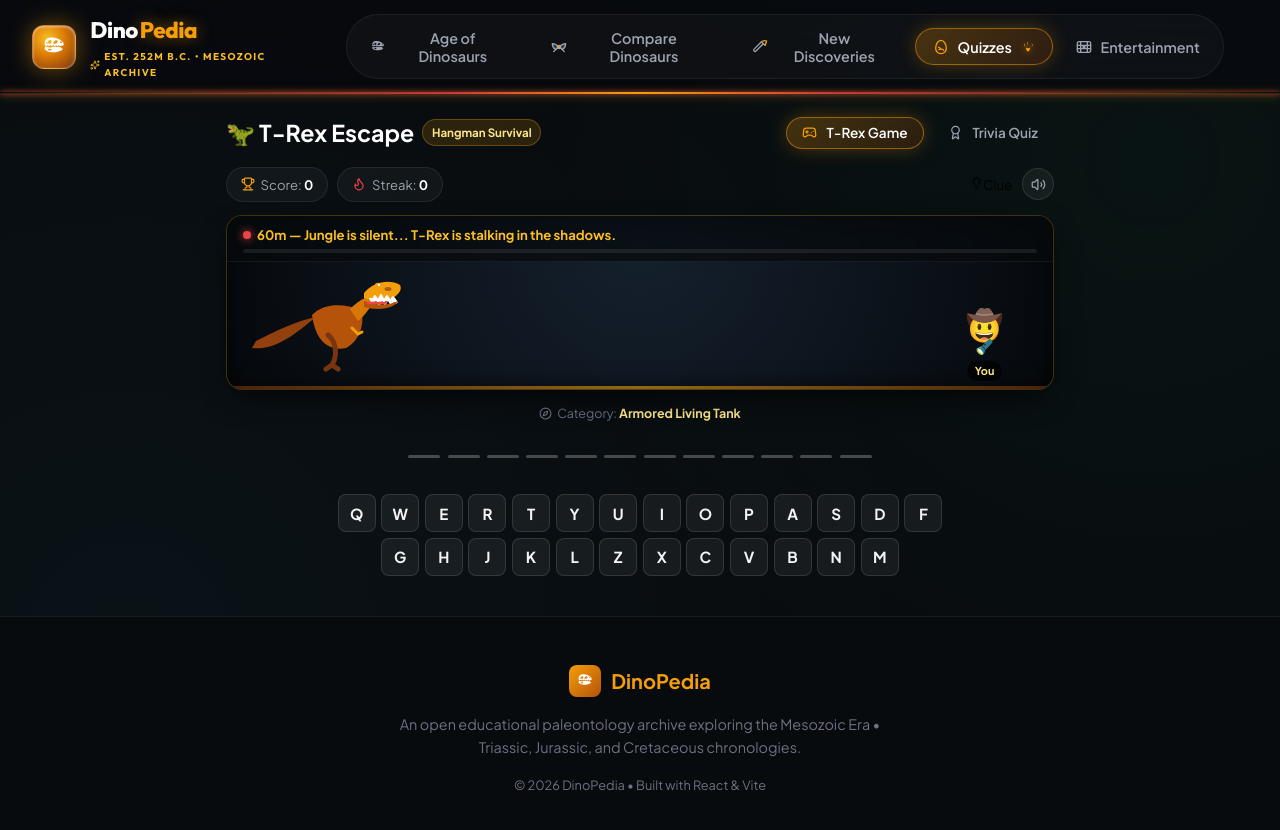
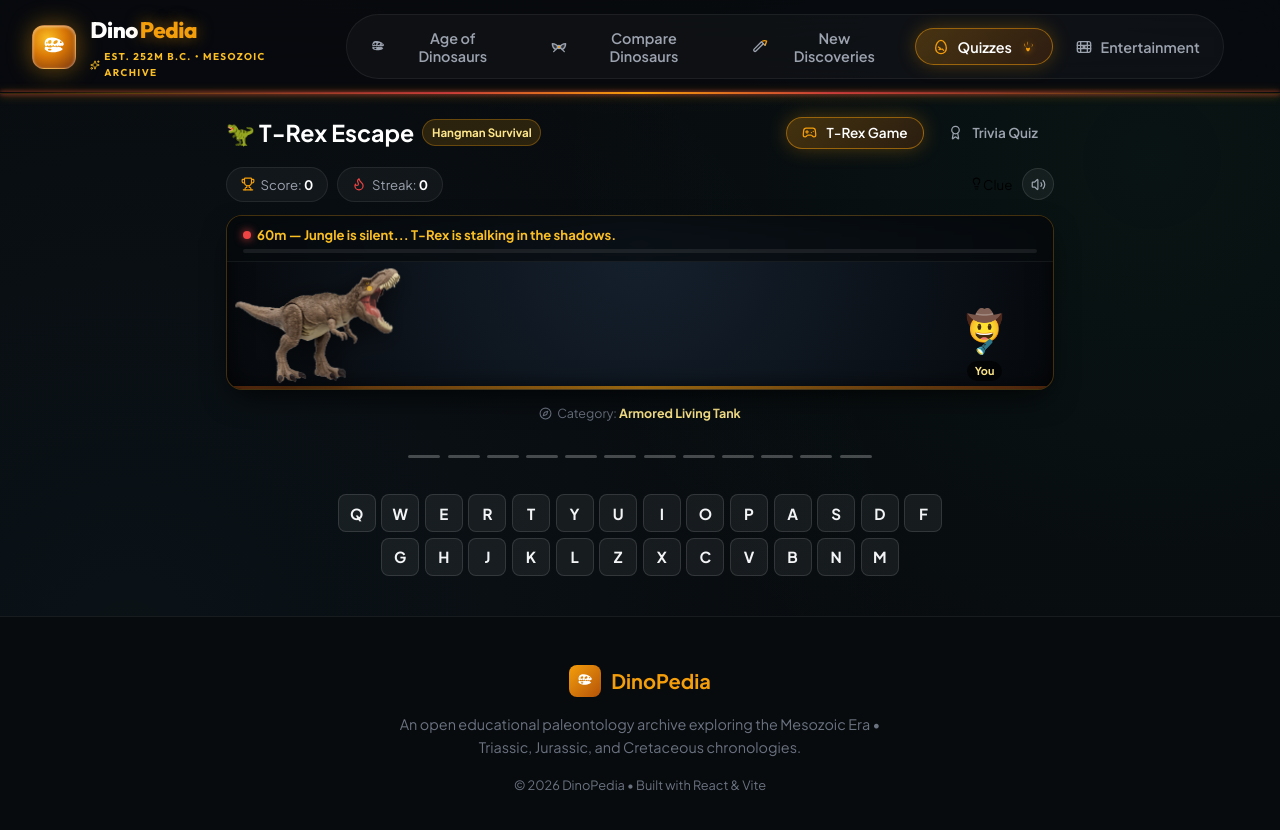
Before and after one commit to MinukaPanagoda/dinopedia, a React (Vite) app in the folder frontend/: page / in a window 1280 px wide. Both pictures are taken after a click on the button "Quizzes". Shown: the top 830 px of the page. Built offline with nearby package versions, Linux system fonts and the light colour scheme.

Commit message:
feat(game): use realistic cutout T-Rex model with stalking and chomping animations

```diff
--- a/frontend/src/components/TRexHangman.jsx
+++ b/frontend/src/components/TRexHangman.jsx
@@ -1,4 +1,5 @@
 import React, { useState, useEffect, useCallback } from 'react';
+import trexImage from '../assets/trex_transparent.png';
 import {
   Flame,
   RotateCcw,
@@ -175,58 +176,23 @@ function playSound(type, soundEnabled = true) {
 }
 
 /**
- * Articulated Animated T-Rex SVG with Upper & Lower Chomping Jaws
+ * Realistic Animated T-Rex using the user-uploaded cut dinosaur model
  */
-function ArticulatedTRex({ stage = 0, isDead = false }) {
-  const eyeColor = stage >= 4 ? '#EF4444' : '#F59E0B';
+function RealisticTRex({ stage = 0, isDead = false }) {
+  const isEnraged = stage >= 4;
 
   return (
-    <div className={`trex-figure ${isDead ? 'trex-eating-mode' : `stage-${stage}`}`}>
-      <svg
-        width="160"
-        height="115"
-        viewBox="0 0 160 115"
-        fill="none"
-        className="trex-svg-body"
-      >
-        {/* Tail */}
-        <path d="M12 78 C32 68, 52 58, 72 54 C52 70, 32 88, 8 85 Z" fill="#92400E" />
-
-        {/* Main Body */}
-        <path d="M68 52 C82 38, 102 42, 116 46 C122 58, 116 78, 102 85 C88 88, 72 82, 68 52 Z" fill="#B45309" />
-
-        {/* Tiny Theropod Forearm */}
-        <path d="M108 65 L114 71 L118 69" stroke="#F59E0B" strokeWidth="3" strokeLinecap="round" />
-
-        {/* Muscular Hind Leg & Claws */}
-        <path d="M84 72 C92 78, 94 92, 88 102 L82 106 M88 102 L94 106" stroke="#78350F" strokeWidth="5" strokeLinecap="round" />
-
-        {/* Powerful Neck */}
-        <path d="M106 46 C116 36, 126 32, 134 29 C128 42, 122 52, 114 58 Z" fill="#D97706" />
-
-        {/* ================= UPPER JAW & CRANIUM (Swings UP and CHOMPS DOWN) ================= */}
-        <g className={`trex-jaw-upper ${isDead ? 'anim-upper-chomp' : `jaw-open-${stage}`}`}>
-          {/* Cranium Base */}
-          <path d="M120 30 C130 18, 146 16, 156 22 C158 26, 156 32, 146 36 C136 38, 126 38, 120 35 Z" fill="#F59E0B" />
-          {/* Eye Socket & Fiery Eye */}
-          <circle cx="134" cy="23" r="3.2" fill={eyeColor} />
-          <circle cx="135" cy="22" r="1.2" fill="#fff" />
-          {/* Antorbital Fenestra cutout */}
-          <ellipse cx="144" cy="26" rx="3.5" ry="2" fill="#78350F" opacity="0.6" />
-          {/* Sharp Upper Teeth Row */}
-          <path d="M126 35 L129 41 L132 35 L135 42 L138 35 L141 41 L144 35 L147 41 L150 36 L153 40" stroke="#FFF" strokeWidth="2.2" strokeLinejoin="round" fill="#FFF" />
-        </g>
-
-        {/* ================= LOWER JAW / MANDIBLE (Swings DOWN and SNAPS UP) ================= */}
-        <g className={`trex-jaw-lower ${isDead ? 'anim-lower-chomp' : `jaw-drop-${stage}`}`}>
-          {/* Mandible Bone */}
-          <path d="M120 38 C128 41, 142 44, 154 38 C150 46, 134 48, 120 44 Z" fill="#B45309" />
-          {/* Pink Guttural Tongue */}
-          <path d="M124 40 C132 39, 140 41, 142 39" stroke="#EF4444" strokeWidth="2.5" strokeLinecap="round" />
-          {/* Sharp Lower Teeth Row */}
-          <path d="M128 38 L131 33 L134 38 L137 32 L140 38 L143 33 L146 38 L149 34 L152 38" stroke="#FFF" strokeWidth="2" strokeLinejoin="round" fill="#FFF" />
-        </g>
-      </svg>
+    <div className={`realistic-trex-wrapper ${isDead ? 'trex-eating-mode' : `stage-${stage}`}`}>
+      <div className="realistic-trex-img-container">
+        <img
+          src={trexImage}
+          alt="Tyrannosaurus Rex"
+          className="realistic-trex-img"
+          draggable="false"
+        />
+        {/* Menacing glowing predator eye overlay */}
+        <div className={`trex-eye-glow ${isEnraged ? 'eye-enraged' : ''} ${isDead ? 'eye-bloodlust' : ''}`} />
+      </div>
     </div>
   );
 }
@@ -374,9 +340,9 @@ export default function TRexHangman() {
 
         {/* Viewport Scene */}
         <div className="compact-viewport">
-          {/* Moving T-Rex */}
+          {/* Moving Realistic T-Rex */}
           <div className={`trex-track-container pos-step-${mistakes}`}>
-            <ArticulatedTRex stage={mistakes} isDead={isDead} />
+            <RealisticTRex stage={mistakes} isDead={isDead} />
           </div>
 
           {/* Explorer Character */}
--- a/frontend/src/index.css
+++ b/frontend/src/index.css
@@ -2484,6 +2484,64 @@ button {
   opacity: 0.6;
 }
 
+/* Realistic T-Rex Figure & Container */
+.realistic-trex-wrapper {
+  position: relative;
+  display: inline-block;
+  user-select: none;
+}
+
+.realistic-trex-img-container {
+  position: relative;
+  width: 165px;
+  height: 114px;
+}
+
+.realistic-trex-img {
+  width: 100%;
+  height: 100%;
+  object-fit: contain;
+  display: block;
+  filter: drop-shadow(0 6px 14px rgba(0, 0, 0, 0.65));
+  pointer-events: none;
+  transform-origin: 30% 85%;
+  transition: transform 0.3s ease;
+}
+
+/* Eye Glow Positioned directly on dinosaur's eye */
+.trex-eye-glow {
+  position: absolute;
+  left: 80.1%;
+  top: 13.5%;
+  width: 5px;
+  height: 5px;
+  border-radius: 50%;
+  background: #FBBF24;
+  box-shadow: 0 0 6px #F59E0B;
+  opacity: 0.65;
+  pointer-events: none;
+  transition: all 0.3s ease;
+}
+
+.trex-eye-glow.eye-enraged {
+  background: #EF4444;
+  box-shadow: 0 0 12px #EF4444, 0 0 4px #F87171;
+  opacity: 1;
+  animation: eyePulse 0.35s infinite alternate;
+}
+
+.trex-eye-glow.eye-bloodlust {
+  background: #DC2626;
+  box-shadow: 0 0 16px #EF4444, 0 0 6px #FFF;
+  opacity: 1;
+  transform: scale(1.5);
+}
+
+@keyframes eyePulse {
+  0% { transform: scale(1); opacity: 0.8; }
+  100% { transform: scale(1.6); opacity: 1; }
+}
+
 /* T-Rex Track Positioning across 6 stages */
 .trex-track-container {
   position: absolute;
@@ -2494,69 +2552,88 @@ button {
   z-index: 10;
 }
 
-.pos-step-0 { left: 2%; }
-.pos-step-1 { left: 14%; }
-.pos-step-2 { left: 26%; }
-.pos-step-3 { left: 38%; }
-.pos-step-4 { left: 50%; }
-.pos-step-5 { left: 62%; }
-.pos-step-6 { left: calc(100% - 145px); } /* T-Rex lunges right on top of explorer! */
-
-/* Articulated Jaws Transform & Rotation Origins */
-.trex-jaw-upper {
-  transform-origin: 120px 32px;
-  transition: transform 0.3s ease;
-}
-
-.trex-jaw-lower {
-  transform-origin: 120px 42px;
-  transition: transform 0.3s ease;
-}
-
-/* Progressive Jaw Opening as T-Rex gets closer */
-.jaw-open-0 { transform: rotate(0deg); }
-.jaw-open-1 { transform: rotate(-5deg); }
-.jaw-open-2 { transform: rotate(-10deg); }
-.jaw-open-3 { transform: rotate(-16deg); }
-.jaw-open-4 { transform: rotate(-22deg); }
-.jaw-open-5 { transform: rotate(-30deg); }
-
-.jaw-drop-0 { transform: rotate(0deg); }
-.jaw-drop-1 { transform: rotate(5deg); }
-.jaw-drop-2 { transform: rotate(10deg); }
-.jaw-drop-3 { transform: rotate(16deg); }
-.jaw-drop-4 { transform: rotate(22deg); }
-.jaw-drop-5 { transform: rotate(30deg); }
+.pos-step-0 { left: 1%; }
+.pos-step-0 .realistic-trex-img { animation: trexStalkSlow 2.4s infinite ease-in-out; }
+
+.pos-step-1 { left: 13%; }
+.pos-step-1 .realistic-trex-img { animation: trexStalkSlow 2s infinite ease-in-out; }
+
+.pos-step-2 { left: 25%; }
+.pos-step-2 .realistic-trex-img { animation: trexStalkMed 1.6s infinite ease-in-out; }
+
+.pos-step-3 { left: 37%; }
+.pos-step-3 .realistic-trex-img { animation: trexStalkMed 1.3s infinite ease-in-out; }
+
+.pos-step-4 { left: 49%; }
+.pos-step-4 .realistic-trex-img { animation: trexStalkFast 1s infinite ease-in-out; }
+
+.pos-step-5 { left: 60%; }
+.pos-step-5 .realistic-trex-img { animation: trexThreatVibrate 0.22s infinite alternate ease-in-out; }
+
+.pos-step-6 {
+  left: calc(100% - 170px); /* T-Rex jaws align directly over explorer */
+}
+
+/* Natural Stalking & Breathing Gait Animations */
+@keyframes trexStalkSlow {
+  0%, 100% { transform: translate(0, 0) rotate(0deg); }
+  50% { transform: translate(3px, -4px) rotate(-1.5deg); }
+}
+
+@keyframes trexStalkMed {
+  0%, 100% { transform: translate(0, 0) rotate(0deg); }
+  50% { transform: translate(4px, -5px) rotate(-2deg); }
+}
+
+@keyframes trexStalkFast {
+  0%, 100% { transform: translate(0, 0) rotate(1deg); }
+  50% { transform: translate(5px, -6px) rotate(-3deg); }
+}
+
+@keyframes trexThreatVibrate {
+  0% { transform: translate(0, 0) rotate(2deg); }
+  100% { transform: translate(2px, -3px) rotate(4deg); }
+}
 
 /* ==========================================================================
-   EATING ANIMATION KEYFRAMES (Violent Chomp & Chewing Sequence)
+   DEVOURING & CHOMPING SEQUENCE (Stage 6 - Eating the Explorer)
    ========================================================================== */
-.anim-upper-chomp {
-  animation: violentUpperChomp 0.75s infinite ease-in-out !important;
-}
-
-.anim-lower-chomp {
-  animation: violentLowerChomp 0.75s infinite ease-in-out !important;
-}
-
-@keyframes violentUpperChomp {
-  0% { transform: rotate(-45deg); }
-  25% { transform: rotate(-55deg); }
-  45% { transform: rotate(8deg); } /* Violent crunch down! */
-  60% { transform: rotate(-18deg); } /* Chewing */
-  75% { transform: rotate(6deg); } /* Violent crunch down! */
-  90% { transform: rotate(-10deg); }
-  100% { transform: rotate(0deg); }
-}
-
-@keyframes violentLowerChomp {
-  0% { transform: rotate(45deg); }
-  25% { transform: rotate(55deg); }
-  45% { transform: rotate(-8deg); } /* Violent crunch up! */
-  60% { transform: rotate(18deg); } /* Chewing */
-  75% { transform: rotate(-6deg); } /* Violent crunch up! */
-  90% { transform: rotate(10deg); }
-  100% { transform: rotate(0deg); }
+.trex-eating-mode .realistic-trex-img {
+  animation: trexRealisticChompEat 1.4s cubic-bezier(0.22, 1, 0.36, 1) infinite !important;
+  transform-origin: 28% 85% !important;
+}
+
+@keyframes trexRealisticChompEat {
+  0% {
+    transform: translate(0, 0) rotate(0deg) scale(1);
+  }
+  15% {
+    /* Rears head back preparing massive bite */
+    transform: translate(-14px, -10px) rotate(-10deg) scale(1.06);
+  }
+  32% {
+    /* VIOLENT CHOMP DOWN DIRECTLY ONTO THE EXPLORER */
+    transform: translate(26px, 12px) rotate(16deg) scale(1.2);
+  }
+  44% {
+    /* Chewing and crushing */
+    transform: translate(20px, 8px) rotate(8deg) scale(1.15);
+  }
+  58% {
+    /* SECOND DEVOURING CRUNCH! */
+    transform: translate(30px, 14px) rotate(19deg) scale(1.24);
+  }
+  72% {
+    /* Head shake / tearing flesh */
+    transform: translate(18px, 0px) rotate(-2deg) scale(1.14);
+  }
+  86% {
+    /* Final swallow crunch */
+    transform: translate(25px, 8px) rotate(13deg) scale(1.18);
+  }
+  100% {
+    transform: translate(20px, 4px) rotate(8deg) scale(1.16);
+  }
 }
 
 /* Explorer Track Positioning */
```
Also changed, not shown: frontend/public/trex_transparent.png (added), frontend/src/assets/trex_transparent.png (added).
